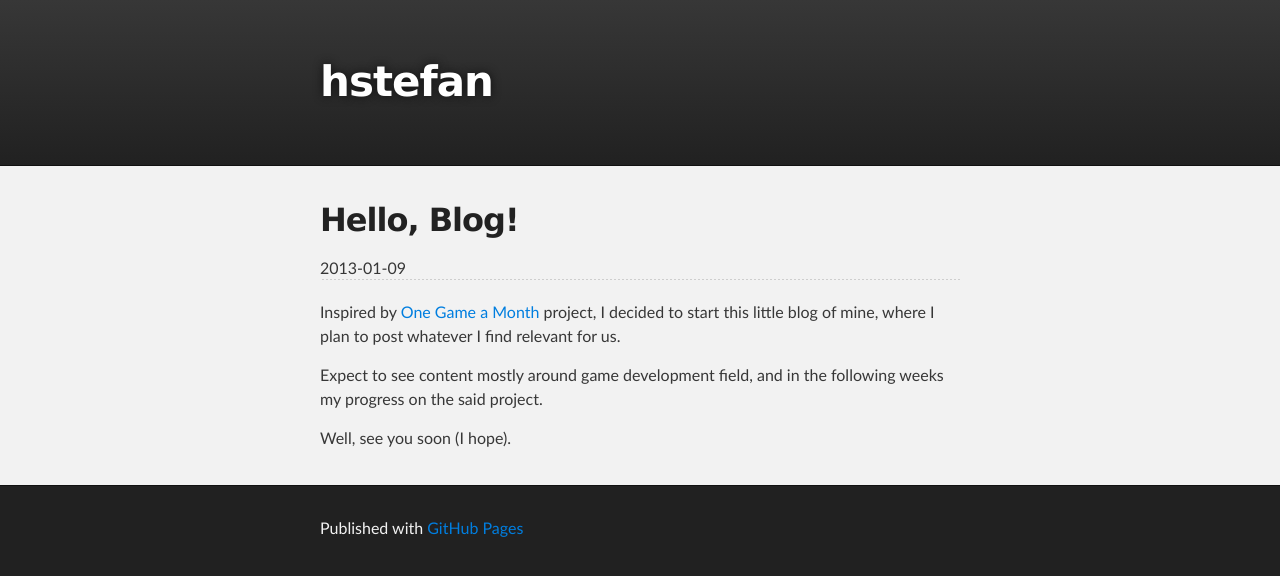
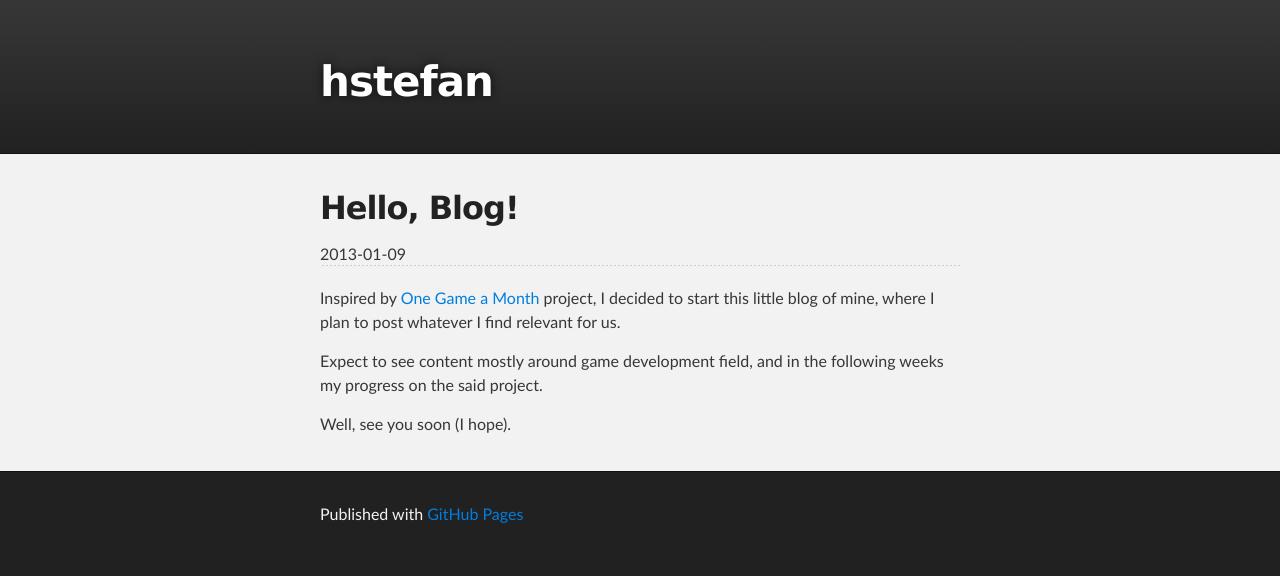
Before and after one commit to hstefan/hstefan.github.com, a Jekyll site: the page built from index.html, in a window 1280 px wide. Shown: the top 576 px of the page. Built offline with Jekyll 4.4.1, drawn with Linux system fonts in a browser that asks for light colours.

Commit message:
Trying to fix post title.

```diff
--- a/stylesheets/stylesheet.css
+++ b/stylesheets/stylesheet.css
@@ -80,7 +80,6 @@
 
 h2 {
   font-size: 32px;
-  padding-bottom:2px;
 }
 
 h3 {
```
